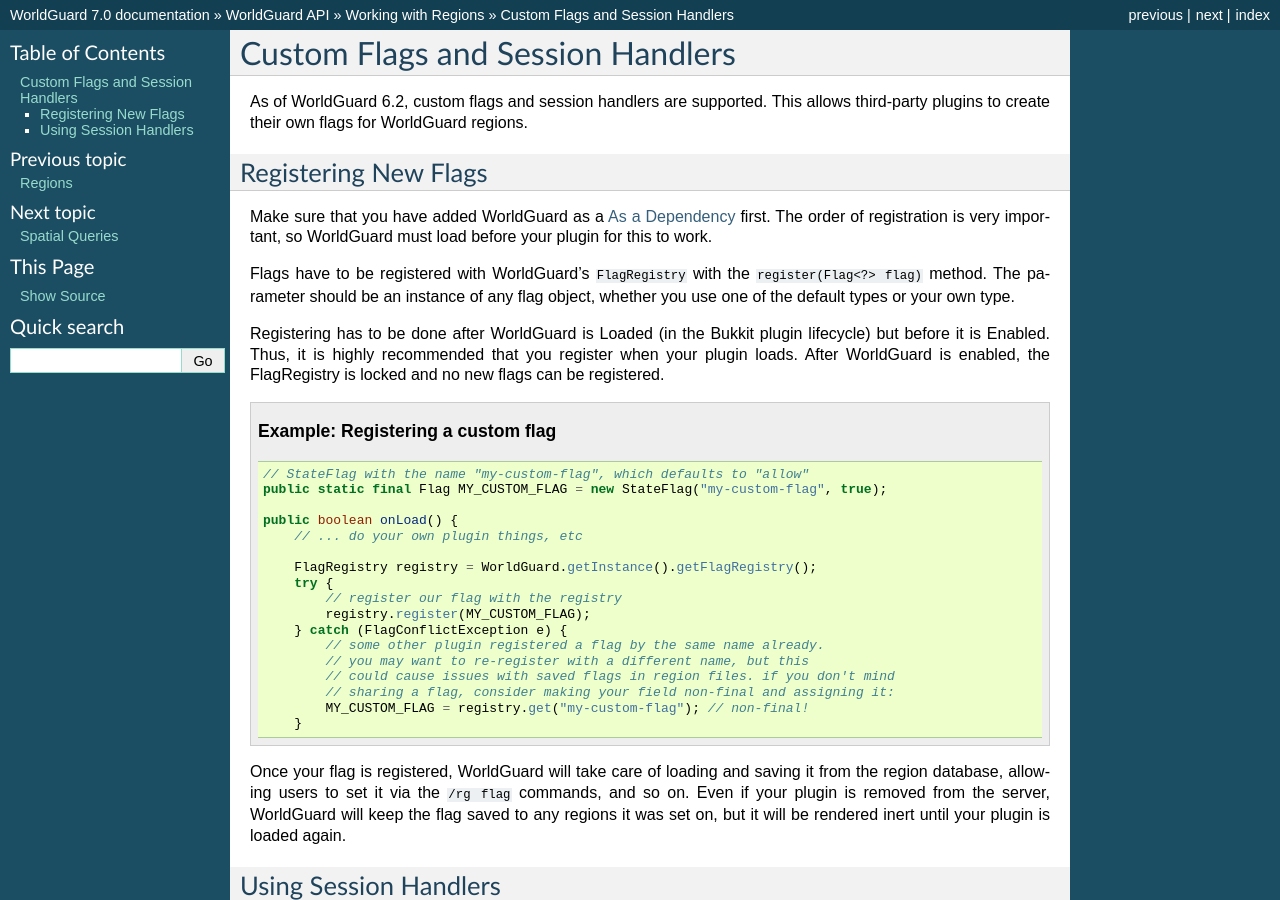
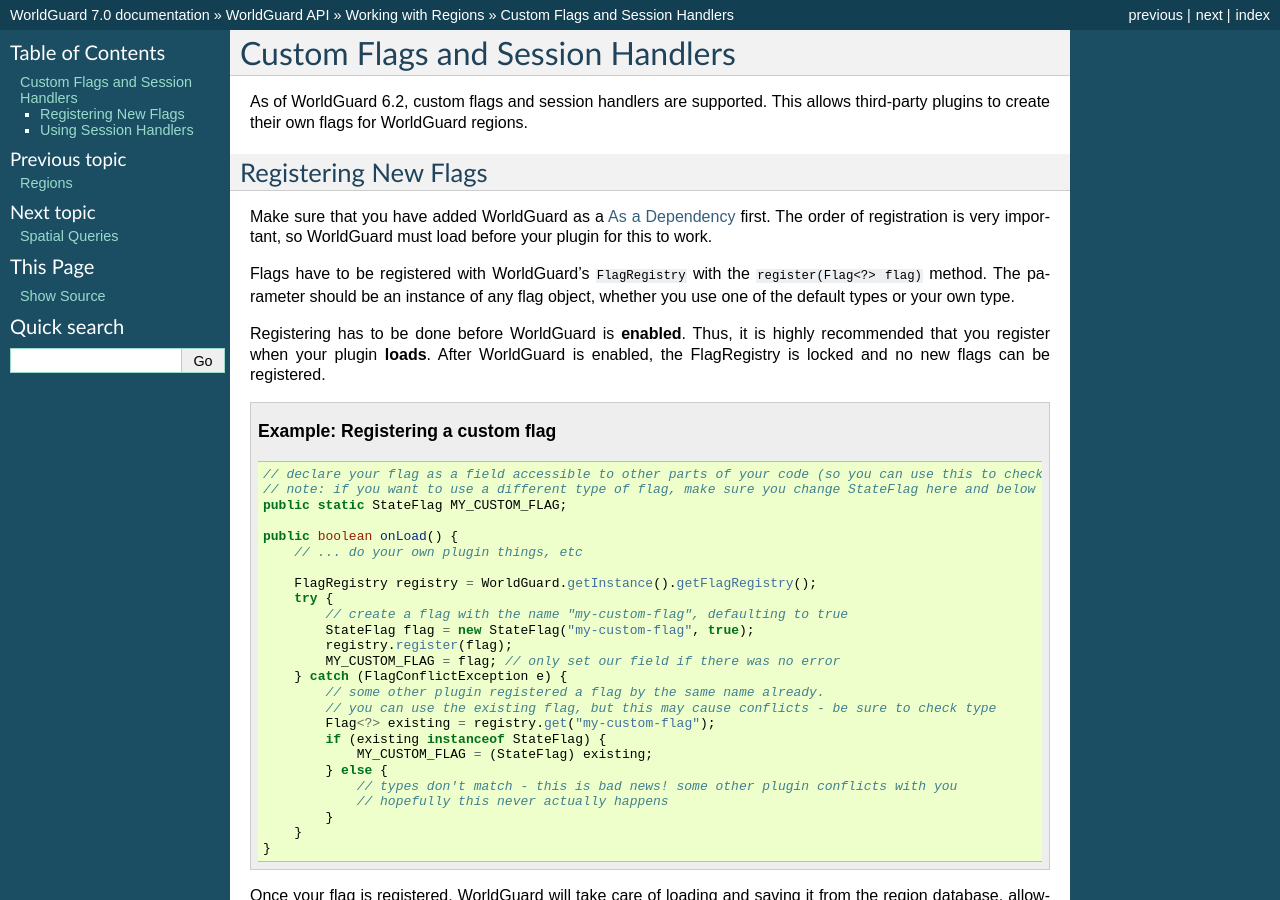
Before and after one commit to aurorasmiles/WorldGuardDocs, a Sphinx documentation site: the page built from source/developer/regions/custom-flags.rst, in a window 1280 px wide and 900 px high. Built offline with Sphinx 7.4.7, drawn with Linux system fonts in a browser that asks for light colours.

Commit message:
Make flag registering more clear.

```diff
--- a/source/developer/regions/custom-flags.rst
+++ b/source/developer/regions/custom-flags.rst
@@ -11,29 +11,37 @@
 
 Flags have to be registered with WorldGuard's ``FlagRegistry`` with the ``register(Flag<?> flag)`` method. The parameter should be an instance of any flag object, whether you use one of the default types or your own type.
 
-Registering has to be done after WorldGuard is Loaded (in the Bukkit plugin lifecycle) but before it is Enabled. Thus, it is highly recommended that you register when your plugin loads. After WorldGuard is enabled, the FlagRegistry is locked and no new flags can be registered.
+Registering has to be done before WorldGuard is **enabled**. Thus, it is highly recommended that you register when your plugin **loads**. After WorldGuard is enabled, the FlagRegistry is locked and no new flags can be registered.
 
 .. topic:: Example: Registering a custom flag
 
     .. code-block:: java
 
-        // StateFlag with the name "my-custom-flag", which defaults to "allow"
-        public static final Flag MY_CUSTOM_FLAG = new StateFlag("my-custom-flag", true);
+        // declare your flag as a field accessible to other parts of your code (so you can use this to check it)
+        // note: if you want to use a different type of flag, make sure you change StateFlag here and below to that type
+        public static StateFlag MY_CUSTOM_FLAG;
 
         public boolean onLoad() {
             // ... do your own plugin things, etc
 
             FlagRegistry registry = WorldGuard.getInstance().getFlagRegistry();
             try {
-                // register our flag with the registry
-                registry.register(MY_CUSTOM_FLAG);
+                // create a flag with the name "my-custom-flag", defaulting to true
+                StateFlag flag = new StateFlag("my-custom-flag", true);
+                registry.register(flag);
+                MY_CUSTOM_FLAG = flag; // only set our field if there was no error
             } catch (FlagConflictException e) {
                 // some other plugin registered a flag by the same name already.
-                // you may want to re-register with a different name, but this
-                // could cause issues with saved flags in region files. if you don't mind
-                // sharing a flag, consider making your field non-final and assigning it:
-                MY_CUSTOM_FLAG = registry.get("my-custom-flag"); // non-final!
+                // you can use the existing flag, but this may cause conflicts - be sure to check type
+                Flag<?> existing = registry.get("my-custom-flag");
+                if (existing instanceof StateFlag) {
+                    MY_CUSTOM_FLAG = (StateFlag) existing;
+                } else {
+                    // types don't match - this is bad news! some other plugin conflicts with you
+                    // hopefully this never actually happens
+                }
             }
+        }
 
 Once your flag is registered, WorldGuard will take care of loading and saving it from the region database, allowing users to set it via the ``/rg flag`` commands, and so on. Even if your plugin is removed from the server, WorldGuard will keep the flag saved to any regions it was set on, but it will be rendered inert until your plugin is loaded again.
 
```
